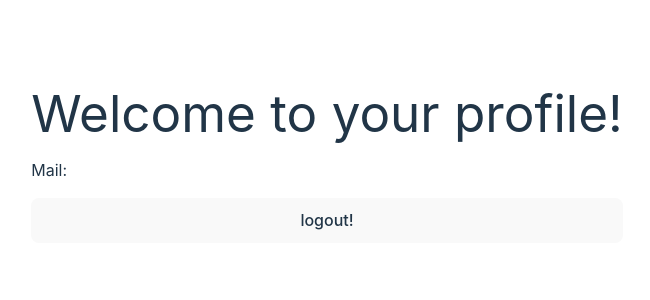
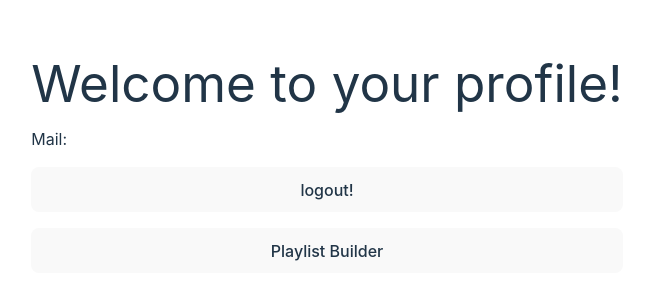
Before and after one commit to robertpuiu/YouTubeSlicer, a React (Vite) app: page /profile in a window 1280 px wide. Shown: the part 236-536 px from the top of the page, without its empty margins (313-963 px from the left). Built offline with nearby package versions, Linux system fonts and the light colour scheme; no server answers.

Commit message:
ProtectedRoutes

```diff
--- a/src/main.jsx
+++ b/src/main.jsx
@@ -1,14 +1,36 @@
-import React from 'react';
+import React, { useEffect } from 'react';
 import ReactDOM from 'react-dom/client';
 import App from './App.jsx';
 import './assets/index.css';
 import Signup from './pages/Signup.jsx';
 import Profile from './pages/Profile.jsx';
 import Signin from './pages/Signin.jsx';
-import { createBrowserRouter, RouterProvider } from 'react-router-dom';
-import { AuthContextProvider } from './context/AuthContext.jsx';
+import {
+  createBrowserRouter,
+  RouterProvider,
+  useNavigate,
+} from 'react-router-dom';
+import { AuthContextProvider, useAuth } from './context/AuthContext.jsx';
+import PlaylistBuilder from './pages/PlaylistBuilder.jsx';
+
+const ProtectedRoute = ({ children }) => {
+  const { user } = useAuth();
+  const navigate = useNavigate();
+  useEffect(() => {
+    if (user === null) {
+      console.log(user);
+      navigate('/signin', { replace: true });
+    }
+  }, [user, navigate]);
+
+  return children;
+};
 
 const router = createBrowserRouter([
+  {
+    path: '/PlaylistBuilder',
+    element: <PlaylistBuilder />,
+  },
   {
     path: '/',
     element: <App />,
--- /dev/null
+++ b/src/pages/PlaylistBuilder.jsx
@@ -0,0 +1,9 @@
+const PlaylistBuilder = () => {
+  return (
+    <div>
+      <h1>Extract whats important from your videos!</h1>
+    </div>
+  );
+};
+
+export default PlaylistBuilder;
--- a/src/pages/Profile.jsx
+++ b/src/pages/Profile.jsx
@@ -1,8 +1,7 @@
 import { useAuth } from '../context/AuthContext';
-
+import { useNavigate } from 'react-router-dom';
 const Profile = () => {
   const { user, logout } = useAuth();
-
   const handleLogout = async (e) => {
     e.preventDefault();
     try {
@@ -19,6 +18,13 @@ const Profile = () => {
       <p>Mail: {user && user.email}</p>
 
       <button onClick={handleLogout}>logout!</button>
+      <button
+        onClick={() => {
+          navigate('/PlaylistBuilder');
+        }}
+      >
+        Playlist Builder
+      </button>
     </div>
   );
 };
```
